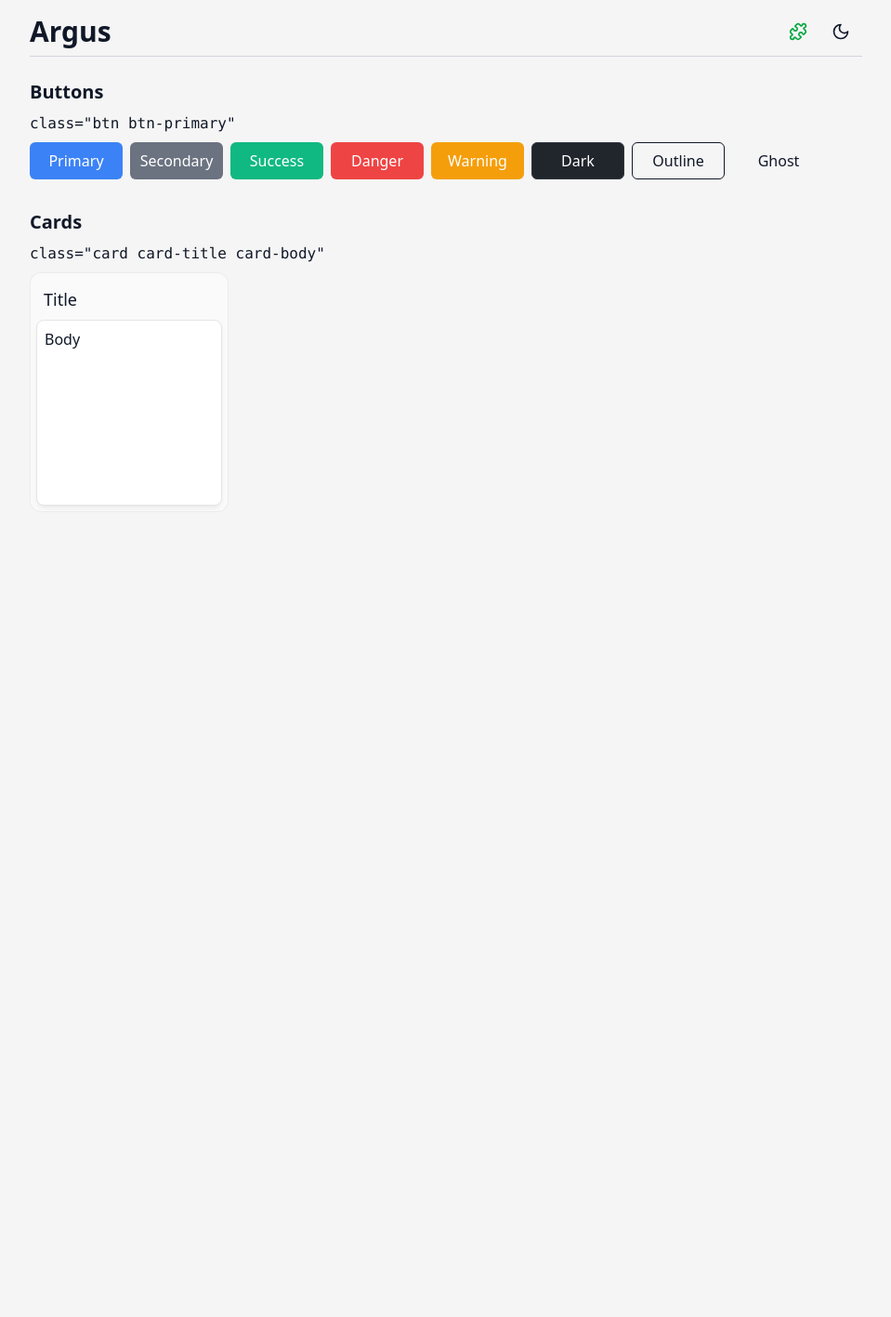
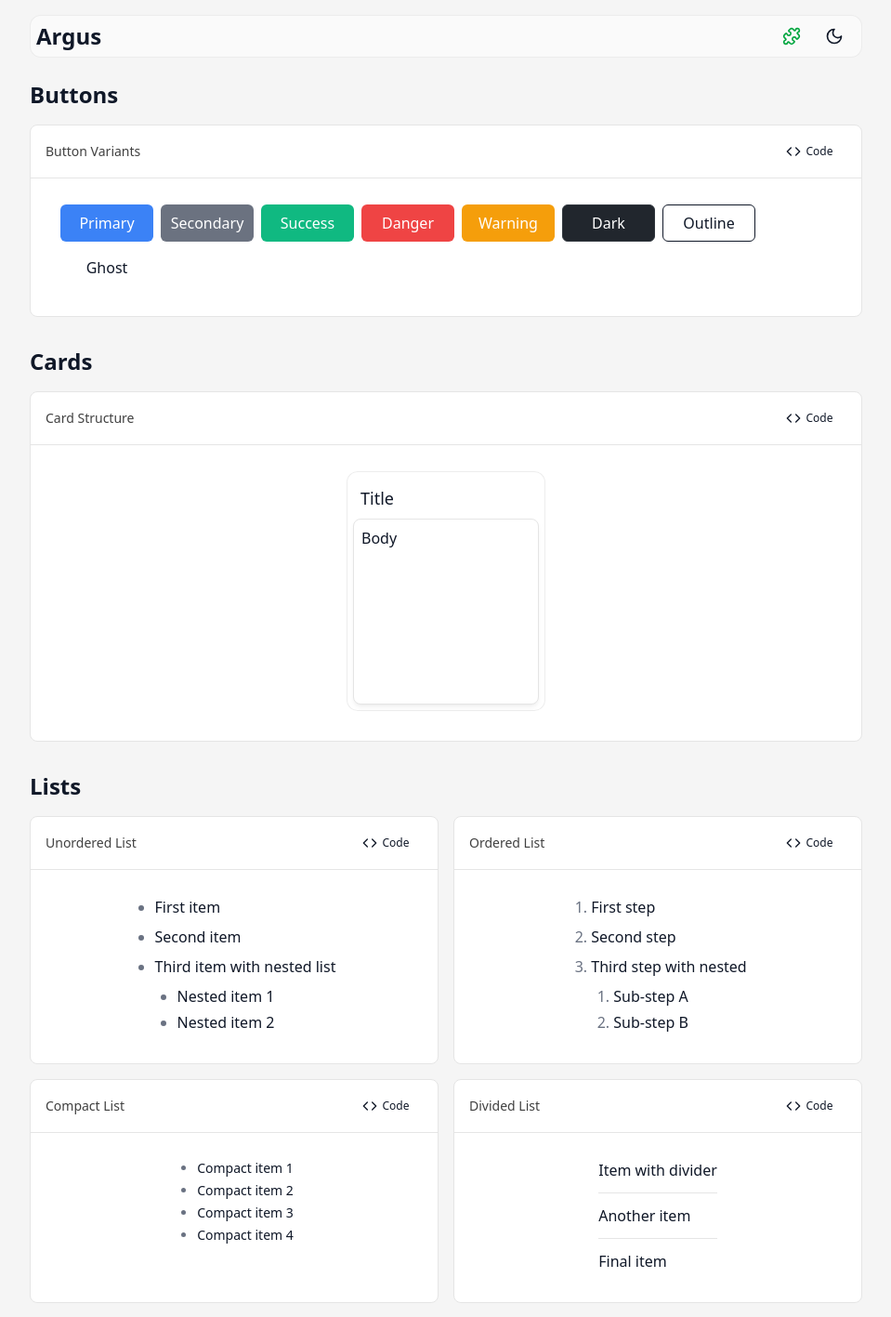
Before and after one commit to travierm/argus, a SvelteKit app: page /components in a window 1280 px wide. Shown: the top 1417 px of the page at 93% size, without its empty margins (160-1119 px from the left). Before the commit the page ends 885 px from the top, so only its background shows below. Built offline with nearby package versions, Linux system fonts and the light colour scheme.

Commit message:
chore: improving component viewer

```diff
--- a/src/app.css
+++ b/src/app.css
@@ -4,6 +4,7 @@
 
 @import './styles/buttons.css';
 @import './styles/cards.css';
+@import './styles/lists.css';
 
 @custom-variant dark (&:where(.dark, .dark *));
 
--- /dev/null
+++ b/src/lib/components/ComponentShowcase.svelte
@@ -0,0 +1,83 @@
+<script lang="ts">
+	import { Code, Eye } from '@lucide/svelte';
+	import { onMount } from 'svelte';
+	import ShikiService from '$lib/shikiService';
+
+	interface Props {
+		title?: string;
+		code: string;
+		lang?: string;
+		children: import('svelte').Snippet;
+	}
+
+	let { title, code, lang = 'html', children }: Props = $props();
+	let showCode = $state(false);
+	let highlightedCode = $state<string>('');
+	let isHighlighting = $state(true);
+
+	onMount(async () => {
+		const shiki = ShikiService.getInstance();
+		try {
+			await shiki.init();
+			highlightedCode = await shiki.highlight(code, lang);
+		} catch (error) {
+			console.error('Failed to highlight code:', error);
+			highlightedCode = code;
+		} finally {
+			isHighlighting = false;
+		}
+
+		return () => {
+			shiki.dispose();
+		};
+	});
+</script>
+
+<div
+	class="flex flex-col gap-3 rounded-lg border border-neutral-200 bg-white dark:border-neutral-700 dark:bg-neutral-900"
+>
+	<!-- Header -->
+	<div
+		class="flex items-center justify-between border-b border-neutral-200 px-4 py-3 dark:border-neutral-700"
+	>
+		<div class="flex items-center gap-2">
+			{#if title}
+				<span class="text-sm font-medium text-neutral-700 dark:text-neutral-300">{title}</span>
+			{/if}
+		</div>
+		<button
+			on:click={() => (showCode = !showCode)}
+			class="btn btn-ghost btn-sm flex w-20 items-center gap-1.5"
+			title={showCode ? 'Show preview' : 'Show code'}
+		>
+			{#if showCode}
+				<Eye class="h-4 w-4" />
+				<span class="text-xs">Preview</span>
+			{:else}
+				<Code class="h-4 w-4" />
+				<span class="text-xs">Code</span>
+			{/if}
+		</button>
+	</div>
+
+	<!-- Content -->
+	<div class="px-4 pb-4">
+		{#if showCode}
+			{#if isHighlighting}
+				<div class="flex items-center justify-center p-8 text-sm text-neutral-500">
+					<div class="flex items-center gap-2">
+						<div class="h-4 w-4 animate-spin rounded-full border-2 border-neutral-300 border-t-neutral-600"></div>
+						<span>Highlighting...</span>
+					</div>
+				</div>
+			{:else}
+				<pre
+					class="overflow-x-auto rounded-md bg-neutral-50 p-4 text-sm dark:bg-neutral-950"><code class="font-mono">{@html highlightedCode}</code></pre>
+			{/if}
+		{:else}
+			<div class="flex items-center justify-center p-4">
+				{@render children()}
+			</div>
+		{/if}
+	</div>
+</div>
--- a/src/lib/shikiService.ts
+++ b/src/lib/shikiService.ts
@@ -30,7 +30,7 @@ class ShikiService {
 			try {
 				this.highlighter = await createHighlighter({
 					themes: ['github-dark'],
-					langs: ['typescript', 'javascript', 'json', 'php']
+					langs: ['typescript', 'javascript', 'json', 'php', 'html', 'svelte']
 				});
 			} catch (error) {
 				console.error('Failed to initialize Shiki:', error);
@@ -67,18 +67,22 @@ class ShikiService {
 				theme: 'github-dark'
 			});
 
-			if (!result.tokens[0]) {
+			if (!result.tokens.length) {
 				return this.escapeHtml(code);
 			}
 
-			return result.tokens[0]
+			return result.tokens
+				.map((line) =>
+					line
 						.map((token) => {
 							if (token.color) {
 								return `<span style="color:${token.color}">${this.escapeHtml(token.content)}</span>`;
 							}
 							return this.escapeHtml(token.content);
 						})
-				.join('');
+						.join('')
+				)
+				.join('\n');
 		} catch (error) {
 			console.error('Error highlighting code:', error);
 			return this.escapeHtml(code);
--- a/src/routes/(dashboard)/+layout.svelte
+++ b/src/routes/(dashboard)/+layout.svelte
@@ -7,8 +7,8 @@
 <div class="mt-4 w-full">
 	<div class="mx-auto flex max-w-4xl flex-col gap-2">
 		<!-- Header -->
-		<div class="flex justify-between">
-			<a class="text-3xl font-bold" href="/">Argus</a>
+		<div class="card flex justify-between">
+			<a class="text-2xl font-bold" href="/">Argus</a>
 
 			<div class="flex items-center">
 				<a href="/components" class="btn btn-ghost btn-sm max-w-15 text-green-600">
@@ -17,7 +17,7 @@
 				<ThemeToggle />
 			</div>
 		</div>
-		<div class="border-b border-gray-300 dark:border-neutral-700"></div>
+		<!-- <div class="border-b border-gray-300 dark:border-neutral-700"></div> -->
 
 		<div class="mt-4">
 			{@render children()}
--- a/src/routes/(dashboard)/+page.svelte
+++ b/src/routes/(dashboard)/+page.svelte
@@ -1 +1,11 @@
-<h1>Dashboard</h1>
+<div class="grid grid-cols-2 gap-4">
+	<!-- Branch Activity -->
+	<div class="card">
+		<p class="card-title">Lastest Branches</p>
+		<div class="card-body">
+			<ul class="list">
+				<li>Item</li>
+			</ul>
+		</div>
+	</div>
+</div>
--- a/src/routes/(dashboard)/components/+page.svelte
+++ b/src/routes/(dashboard)/components/+page.svelte
@@ -1,15 +1,24 @@
 <script lang="ts">
 	import ThemeToggle from '$lib/components/ThemeToggle.svelte';
+	import ComponentShowcase from '$lib/components/ComponentShowcase.svelte';
 </script>
 
-<div class="flex min-h-screen flex-col gap-8">
+<div class="mb-8 flex min-h-screen flex-col gap-8">
 	<!-- Buttons -->
-	<div class="flex flex-col gap-2">
-		<div class="flex items-center justify-between">
-			<h1 class="text-xl font-bold text-gray-900 dark:text-white">Buttons</h1>
-		</div>
+	<div class="flex flex-col gap-4">
+		<h1 class="text-2xl font-bold text-gray-900 dark:text-white">Buttons</h1>
 
-		<code class="flew-grow">class="btn btn-primary"</code>
+		<ComponentShowcase
+			title="Button Variants"
+			code={`<button class="btn btn-primary">Primary</button>
+<button class="btn btn-secondary">Secondary</button>
+<button class="btn btn-success">Success</button>
+<button class="btn btn-danger">Danger</button>
+<button class="btn btn-warning">Warning</button>
+<button class="btn btn-dark">Dark</button>
+<button class="btn btn-outline">Outline</button>
+<button class="btn btn-ghost">Ghost</button>`}
+		>
 			<div class="flex flex-wrap gap-2">
 				<button class="btn btn-primary max-w-25">Primary</button>
 				<button class="btn btn-secondary max-w-25">Secondary</button>
@@ -20,23 +29,134 @@
 				<button class="btn btn-outline max-w-25">Outline</button>
 				<button class="btn btn-ghost max-w-25">Ghost</button>
 			</div>
+		</ComponentShowcase>
 	</div>
 
 	<!-- Cards -->
-	<div class="flex flex-col gap-2">
-		<div class="flex items-center justify-between">
-			<h1 class="text-xl font-bold text-gray-900 dark:text-white">Cards</h1>
+	<div class="flex flex-col gap-4">
+		<h1 class="text-2xl font-bold text-gray-900 dark:text-white">Cards</h1>
+
+		<ComponentShowcase
+			title="Card Structure"
+			code={`<div class="card">
+  <h1 class="card-title">Title</h1>
+  <div class="card-body">
+    <p>Body content</p>
   </div>
-
-		<code class="flew-grow">class="card card-title card-body"</code>
-		<div class="flex flex-wrap gap-2">
+</div>`}
+		>
 			<div class="card">
 				<h1 class="card-title">Title</h1>
-
 				<div class="card-body min-h-[200px] min-w-[200px]">
 					<p>Body</p>
 				</div>
 			</div>
+		</ComponentShowcase>
+	</div>
+
+	<!-- Lists -->
+	<div class="flex flex-col gap-4">
+		<h1 class="text-2xl font-bold text-gray-900 dark:text-white">Lists</h1>
+
+		<div class="grid grid-cols-1 gap-4 lg:grid-cols-2">
+			<ComponentShowcase
+				title="Unordered List"
+				code={`<ul class="list-disc">
+  <li>First item</li>
+  <li>Second item</li>
+  <li>Third item with nested list
+    <ul class="list-disc">
+      <li>Nested item 1</li>
+      <li>Nested item 2</li>
+    </ul>
+  </li>
+</ul>`}
+			>
+				<ul class="list-disc">
+					<li>First item</li>
+					<li>Second item</li>
+					<li>
+						Third item with nested list
+						<ul class="list-disc">
+							<li>Nested item 1</li>
+							<li>Nested item 2</li>
+						</ul>
+					</li>
+				</ul>
+			</ComponentShowcase>
+
+			<ComponentShowcase
+				title="Ordered List"
+				code={`<ol class="list-decimal">
+  <li>First step</li>
+  <li>Second step</li>
+  <li>Third step with nested
+    <ol class="list-decimal">
+      <li>Sub-step A</li>
+      <li>Sub-step B</li>
+    </ol>
+  </li>
+</ol>`}
+			>
+				<ol class="list-decimal">
+					<li>First step</li>
+					<li>Second step</li>
+					<li>
+						Third step with nested
+						<ol class="list-decimal">
+							<li>Sub-step A</li>
+							<li>Sub-step B</li>
+						</ol>
+					</li>
+				</ol>
+			</ComponentShowcase>
+
+			<ComponentShowcase
+				title="Compact List"
+				code={`<ul class="list-disc list-compact">
+  <li>Compact item 1</li>
+  <li>Compact item 2</li>
+  <li>Compact item 3</li>
+  <li>Compact item 4</li>
+</ul>`}
+			>
+				<ul class="list-compact list-disc">
+					<li>Compact item 1</li>
+					<li>Compact item 2</li>
+					<li>Compact item 3</li>
+					<li>Compact item 4</li>
+				</ul>
+			</ComponentShowcase>
+
+			<ComponentShowcase
+				title="Divided List"
+				code={`<ul class="list-divided">
+  <li>Item with divider</li>
+  <li>Another item</li>
+  <li>Final item</li>
+</ul>`}
+			>
+				<ul class="list-divided max-w-xs">
+					<li>Item with divider</li>
+					<li>Another item</li>
+					<li>Final item</li>
+				</ul>
+			</ComponentShowcase>
+
+			<ComponentShowcase
+				title="List Inside Container"
+				code={`<ul class="list-inside list-disc">
+  <li>Contained item 1</li>
+  <li>Contained item 2</li>
+  <li>Contained item 3</li>
+</ul>`}
+			>
+				<ul class="list-inside list-disc">
+					<li>Contained item 1</li>
+					<li>Contained item 2</li>
+					<li>Contained item 3</li>
+				</ul>
+			</ComponentShowcase>
 		</div>
 	</div>
 </div>
--- /dev/null
+++ b/src/styles/lists.css
@@ -0,0 +1,43 @@
+@layer components {
+	/* Base list styles */
+	.list {
+		@apply space-y-2 text-gray-900 dark:text-white;
+	}
+
+	/* Unordered lists */
+	.list-disc {
+		@apply list-disc space-y-2 pl-6 text-gray-900 marker:text-gray-500 dark:text-white dark:marker:text-gray-400;
+	}
+
+	/* Ordered lists */
+	.list-decimal {
+		@apply list-decimal space-y-2 pl-6 text-gray-900 marker:text-gray-500 dark:text-white dark:marker:text-gray-400;
+	}
+
+	/* Nested list spacing */
+	.list-disc .list-disc,
+	.list-decimal .list-decimal,
+	.list-disc .list-decimal,
+	.list-decimal .list-disc {
+		@apply mt-2 space-y-1;
+	}
+
+	/* Compact variant */
+	.list-compact {
+		@apply space-y-1 text-sm;
+	}
+
+	/* List with dividers */
+	.list-divided {
+		@apply divide-y divide-neutral-200 space-y-0 dark:divide-neutral-700;
+	}
+
+	.list-divided > li {
+		@apply py-3 first:pt-0 last:pb-0;
+	}
+
+	/* List inside cards or containers */
+	.list-inside {
+		@apply space-y-2 rounded-lg border border-neutral-200 bg-white p-4 dark:border-white/8 dark:bg-white/3;
+	}
+}
```
Lines whose indentation alone changed are shown as unchanged.
